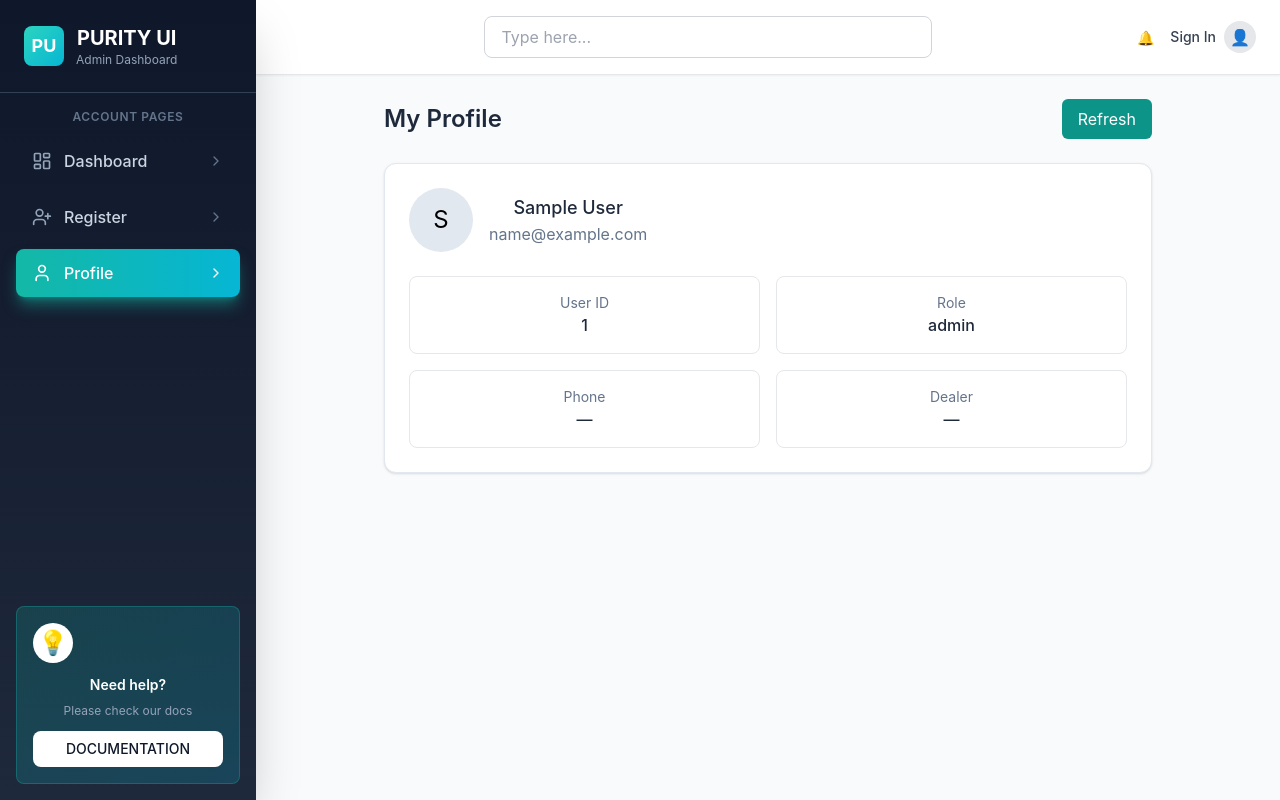
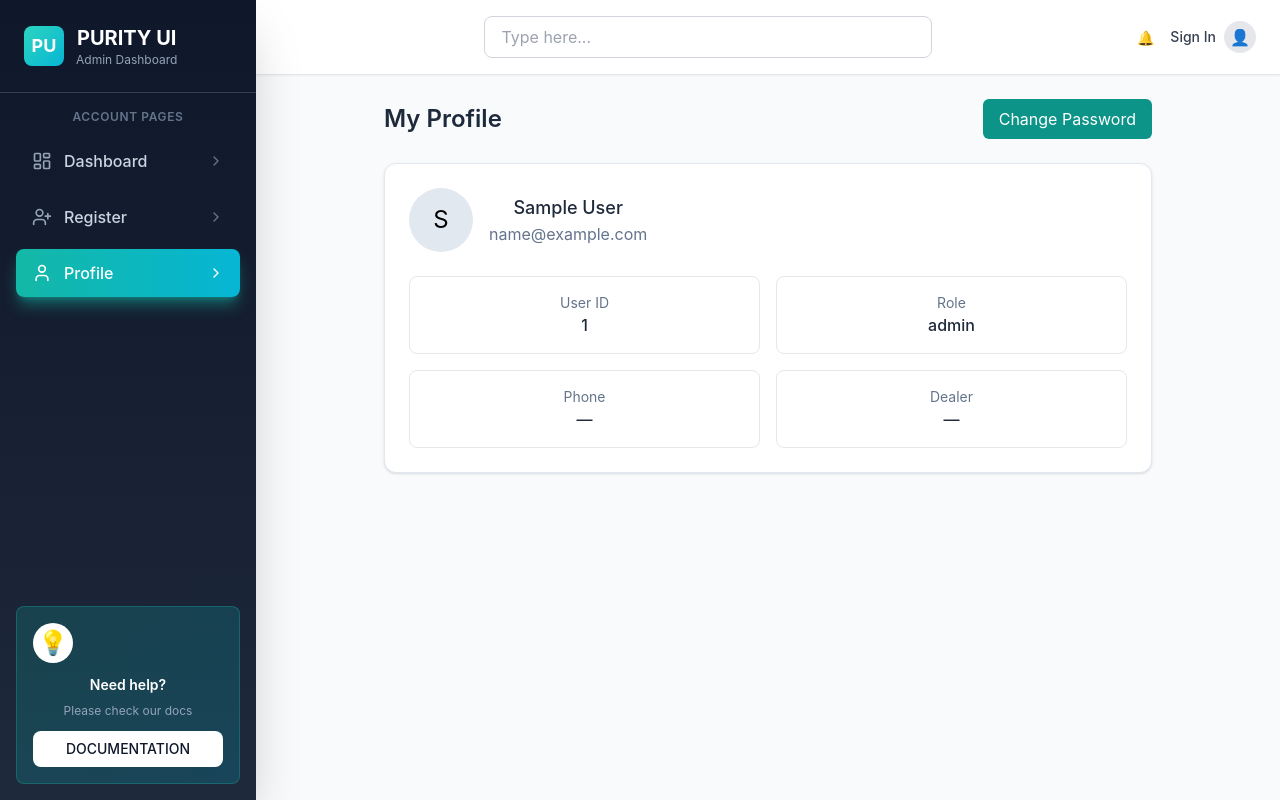
Before and after one commit to Tien-DT/EVMManagement-FE, a React (Create React App) app: page /admin/profile in a window 1280 px wide. Built offline with nearby package versions, Linux system fonts and the light colour scheme; sample sign-in values are in the browser's storage.

Commit message:
Update ProfilePage.jsx

```diff
--- a/src/features/auth/pages/ProfilePage.jsx
+++ b/src/features/auth/pages/ProfilePage.jsx
@@ -1,10 +1,10 @@
 import React, { useEffect, useState } from "react";
 import { authService } from "../../auth/services/authService";
 import { useAuth } from "../../../context/AuthContext";
+import { Link } from "react-router-dom";
 
 const ProfilePage = () => {
   const { user, setUser, loading } = useAuth();
-  const [isRefreshing, setIsRefreshing] = useState(false);
   const [error, setError] = useState(null);
 
   useEffect(() => {
@@ -12,31 +12,15 @@ const ProfilePage = () => {
     const maybeFetch = async () => {
       if (!loading && !user) {
         try {
-          setIsRefreshing(true);
           const me = await authService.getMe();
           setUser(me);
         } catch (err) {
           setError(typeof err === "string" ? err : err?.message || "Failed to load profile");
-        } finally {
-          setIsRefreshing(false);
         }
       }
     };
     maybeFetch();
   }, [loading, user, setUser]);
-
-  const handleRefresh = async () => {
-    try {
-      setError(null);
-      setIsRefreshing(true);
-      const me = await authService.getMe();
-      setUser(me);
-    } catch (err) {
-      setError(typeof err === "string" ? err : err?.message || "Failed to refresh profile");
-    } finally {
-      setIsRefreshing(false);
-    }
-  };
 
   if (loading) {
     return (
@@ -50,13 +34,12 @@ const ProfilePage = () => {
     <div className="max-w-3xl mx-auto">
       <div className="mb-6 flex items-center justify-between">
         <h1 className="text-2xl font-semibold text-slate-800">My Profile</h1>
-        <button
-          onClick={handleRefresh}
-          disabled={isRefreshing}
-          className="px-4 py-2 rounded-md bg-teal-600 text-white hover:bg-teal-700 disabled:opacity-50"
+        <Link
+          to="/admin/change-password"
+          className="px-4 py-2 rounded-md bg-teal-600 text-white hover:bg-teal-700"
         >
-          {isRefreshing ? "Refreshing..." : "Refresh"}
-        </button>
+          Change Password
+        </Link>
       </div>
 
       {error && (
```
